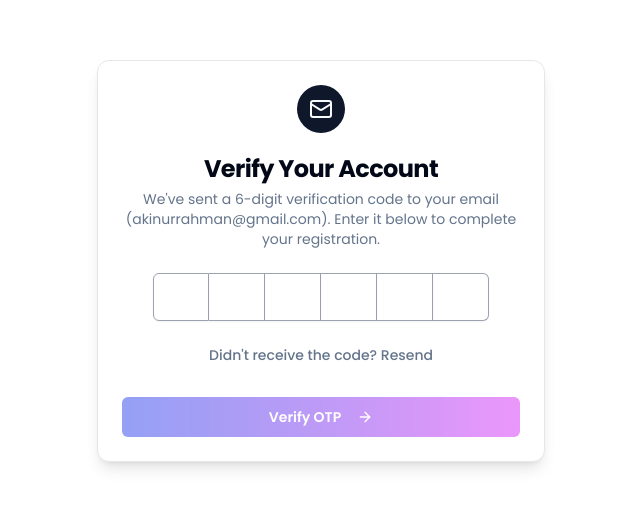
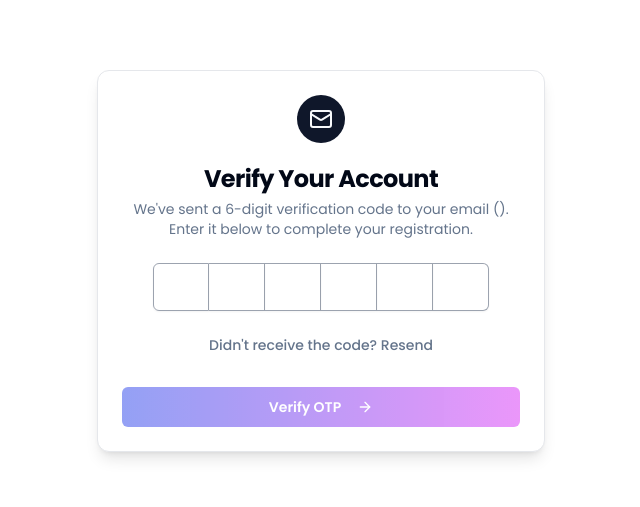
Before and after one commit to akinurrahman/peercircle-frontend, a Next.js app: page /otp-verification in a window 1280 px wide. Shown: the part 139-646 px from the top of the page, without its empty margins (319-959 px from the left). Built offline with nearby package versions, Linux system fonts and the light colour scheme.

Commit message:
improvement

```diff
--- a/src/app/(auth)/(user)/otp-verification/page.tsx
+++ b/src/app/(auth)/(user)/otp-verification/page.tsx
@@ -61,9 +61,8 @@ const OtpVerification = () => {
             Verify Your Account
           </CardTitle>
           <CardDescription className="text-center">
-            We&apos;ve sent a 6-digit verification code to your email
-            (akinurrahman@gmail.com). Enter it below to complete your
-            registration.
+            We&apos;ve sent a 6-digit verification code to your email ({email}).
+            Enter it below to complete your registration.
           </CardDescription>
         </CardHeader>
         <form onSubmit={handleSubmit}>
--- a/src/middleware.ts
+++ b/src/middleware.ts
@@ -10,9 +10,10 @@ import {
 
 export function middleware(req: NextRequest) {
   const { pathname } = req.nextUrl;
+  const TOKEN_NAME = process.env.NEXT_PUBLIC_TOKEN_NAME || "token";
 
   // Get the authentication token from cookies
-  const token = req.cookies.get("token")?.value;
+  const token = req.cookies.get(TOKEN_NAME)?.value;
 
   // 1. If user is authenticated (has a token) and tries to access an authentication route
   if (token && authenticationRoute.includes(pathname)) {
```
